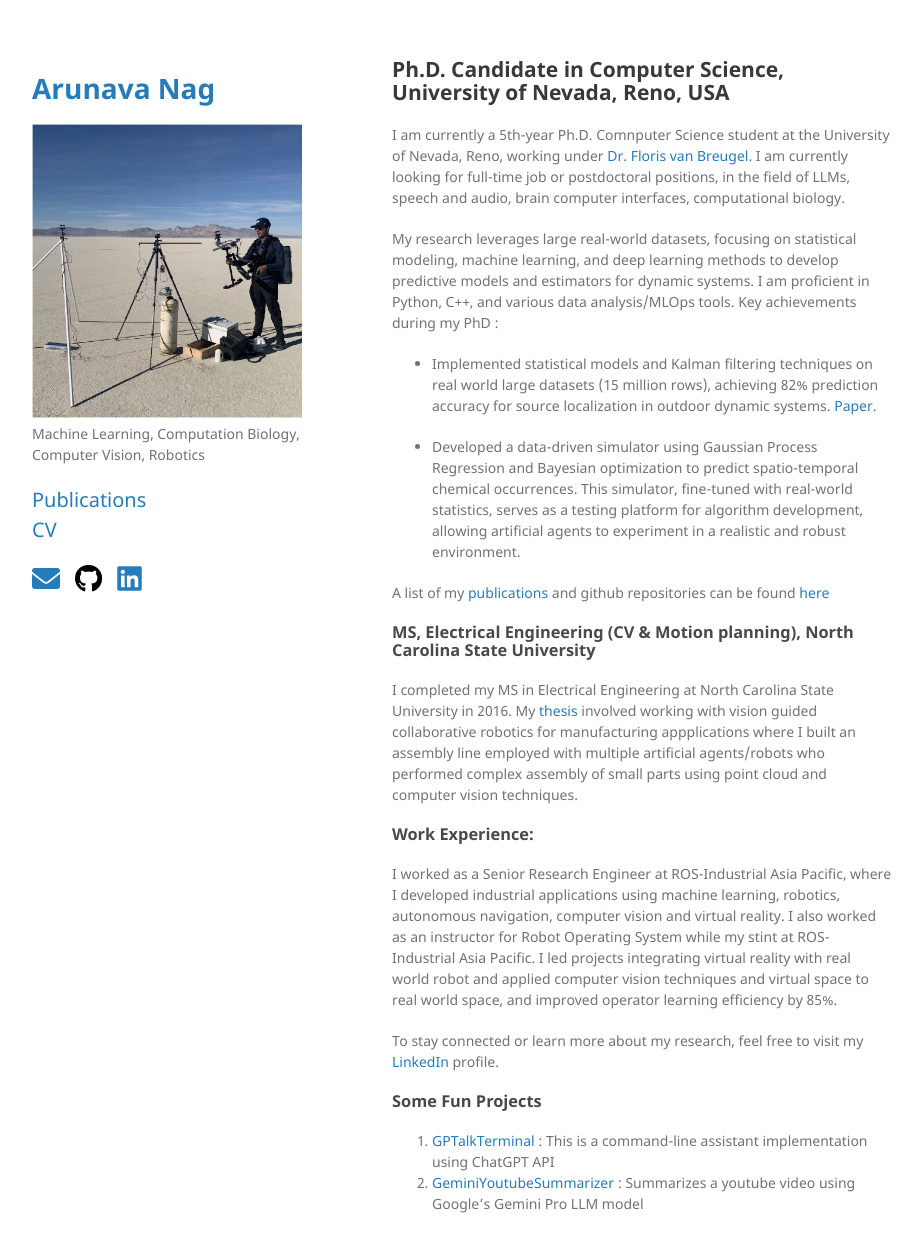
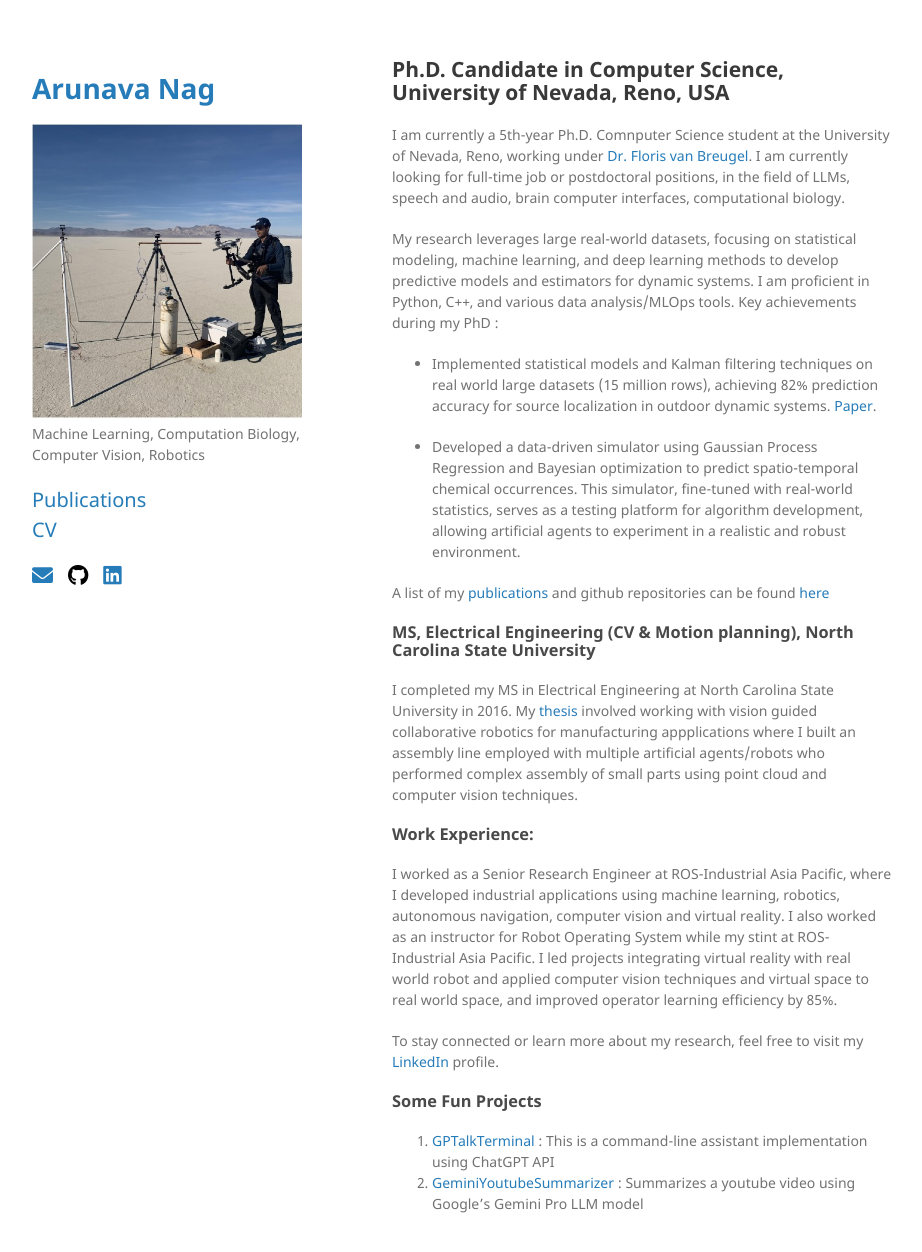
Before and after one commit to arunavanag591/mypage, a Jekyll site: the page built from index.md, in a window 1280 px wide and 1284 px high. Shown: the top 1252 px of the window, without its empty margins (178-1100 px from the left). Built offline with Jekyll 4.4.1, drawn with Linux system fonts in a browser that asks for light colours; a style sheet for code colours, icons or effects is not loaded; our own code applies the rules of GitHub Pages for plain Markdown files.

```diff
--- a/_layouts/default.html
+++ b/_layouts/default.html
@@ -28,15 +28,15 @@
 
         .sidebar-icons a i {
             color: inherit; /* This keeps default color */
-            font-size: 2em
+            font-size: 1.5em
         }
 
-        .sidebar-icons a i.fab.fa-github {
+        .sidebar-icons a i.fab.fa-github, .sidebar-icons a i.ai-google-scholar {
             color:black; /* Makes GitHub icon black */
         }
 
         .sidebar-icons a i.fas, .sidebar-icons a i.fab {
-            font-size: 2em; /* Ensures all icons are the same size */
+            font-size: 1.5em; /* Ensures all icons are the same size */
         }
 
 
```
